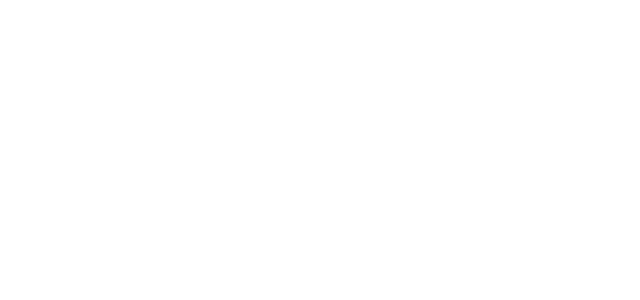
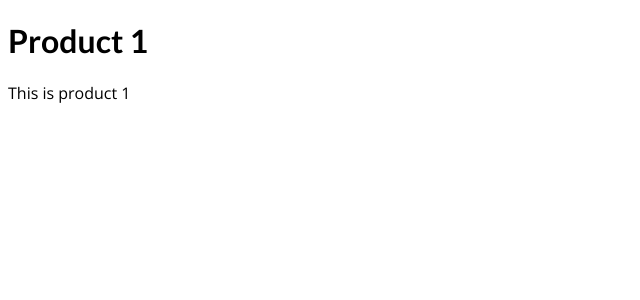
Before and after one commit to geochronology/next-datafetching, a Next.js app: page /p1 in a window 1280 px wide. Shown: the top 300 px of the page, without its empty margins (0-640 px from the left). Built offline with nearby package versions, Linux system fonts and the light colour scheme.

Commit message:
getStaticPaths

```diff
--- a/pages/[pid].js
+++ b/pages/[pid].js
@@ -3,11 +3,11 @@ import fs from 'fs/promises';
 import { Fragment } from 'react';
 
 function ProductDetailPage(props) {
-  const loadedProduct = props;
+  const { loadedProduct } = props;
 
   return (
     <Fragment>
-      <h1>{loadedProduct.title}</h1>
+      <h1>{loadedProduct && loadedProduct.title}</h1>
       <p>{loadedProduct.description}</p>
     </Fragment>
   );
@@ -31,4 +31,15 @@ export async function getStaticProps(context) {
   };
 }
 
+export async function getStaticPaths() {
+  return {
+    paths: [
+      { params: { pid: 'p1' } },
+      { params: { pid: 'p2' } },
+      { params: { pid: 'p3' } },
+    ],
+    fallback: false,
+  };
+}
+
 export default ProductDetailPage;
```
